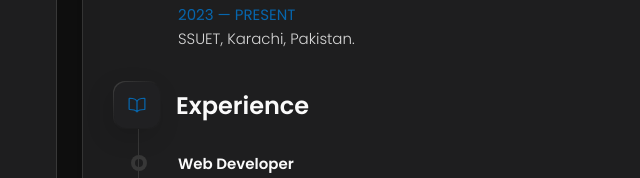
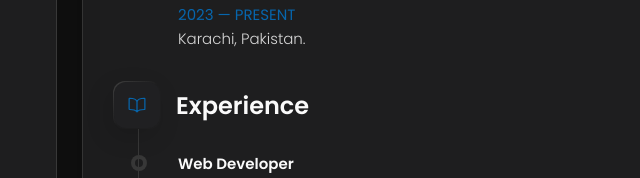
Before and after one commit to ftHannan/checkmy-Portfolio.github.io, a plain HTML site: page index.html in a window 1280 px wide. Both pictures are taken after a click on the button "Resume". Shown: the part 569-747 px from the top of the page, 258-898 px from the left. Drawn offline with nearby package versions, Linux system fonts and the light colour scheme.

Commit message:
Update index.html

```diff
--- a/index.html
+++ b/index.html
@@ -540,7 +540,7 @@
               <span>2023 — PRESENT</span>
 
               <p class="timeline-text">
-                SSUET, Karachi, Pakistan.
+                Karachi, Pakistan.
               </p>
 
             </li>
```
